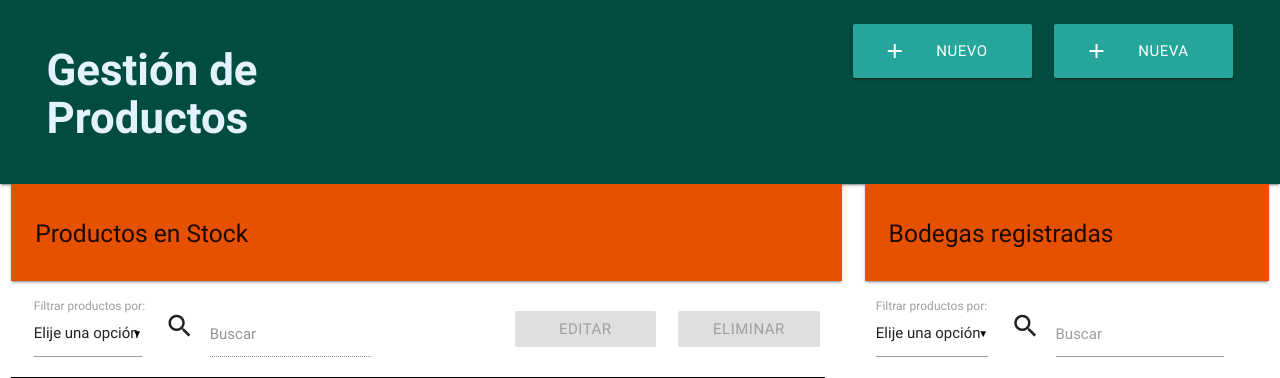
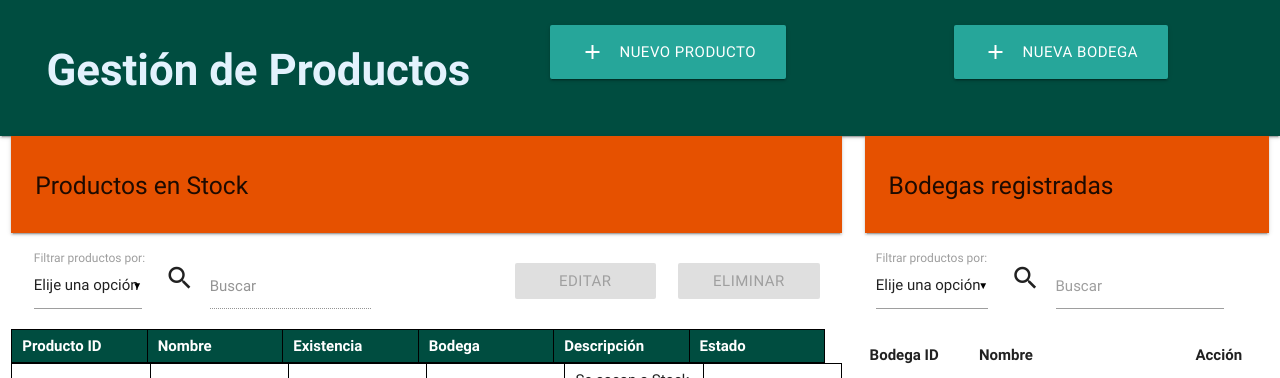
Before and after one commit to ganiebles6/ProyectAvanceSoftware, a PHP site: page / in a window 1280 px wide. Shown: the top 378 px of the page. Run offline with PHP 8.4, Linux system fonts and the light colour scheme; data comes from the database, SQL or seed files in the repository.

Commit message:
Cambio en el head

```diff
--- a/Vista/indexView.php
+++ b/Vista/indexView.php
@@ -23,15 +23,15 @@
             <div class="row">
                 <div class="col s12">
                     <div class="row">
-                        <div class="col s4">
+                        <div class="col s4 l5">
                             <h3 id="title"><span class="blue-text text-lighten-5">Gestión de Productos</span></h3>
                         </div>
-                        <div class="col s4">
+                        <div class="col s4 l5">
                         </div>
-                        <div class="col s2">
+                        <div class="col s2 l4">
                             <button class="waves-effect waves-light btn-large modal-trigger" href="#MyModal" id="new-product"><i class="material-icons left">add</i>Nuevo Producto</button>
                         </div>
-                        <div class="col s2">
+                        <div class="col s2 l3">
                             <button class="waves-effect waves-light btn-large modal-trigger" href="#ModalBodega"><i class="material-icons left">add</i>Nueva Bodega</button>
                         </div>
                     </div>
```
